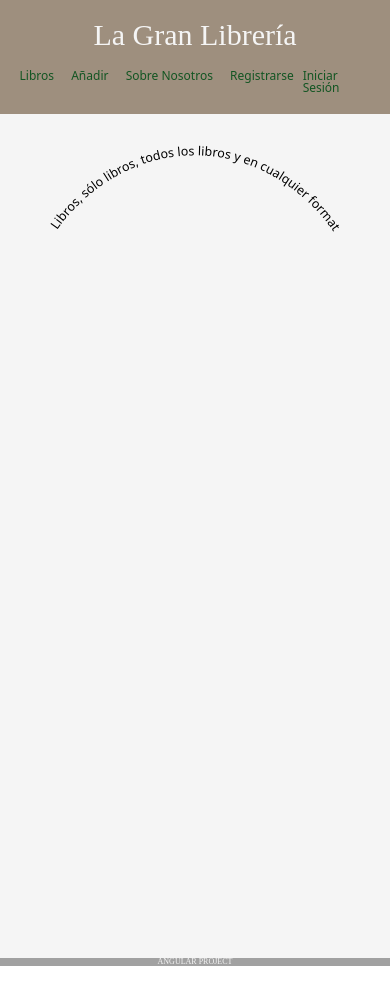
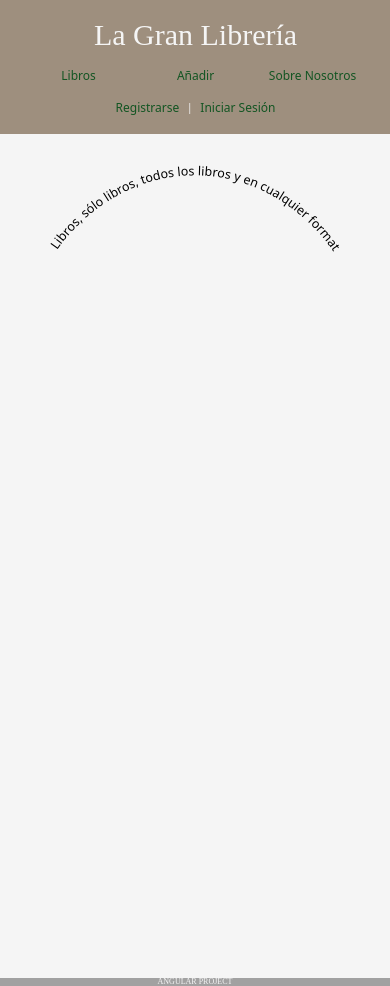
Before and after one commit to mariosepulveda3/FRONT-PROJECT-ANGULAR, an Angular app: page / in a window 390 px wide. Built offline with nearby package versions, Linux system fonts and the light colour scheme; a web font is replaced by a local one.

Commit message:
REFACTOR: resposive

```diff
--- a/src/app/components/navbar/navbar.component.html
+++ b/src/app/components/navbar/navbar.component.html
@@ -6,11 +6,11 @@
     <a routerLink="/books">Libros</a>
     <a routerLink="/newbook">Añadir</a>
     <a routerLink="/about">Sobre Nosotros</a>
-    <div *ngIf="!authService.isLoggedIn" class="users">
-      <a routerLink="/register">Registrarse</a>
-      <p>|</p>
-      <a routerLink="/login">Iniciar Sesión</a>
-    </div>
-    <button *ngIf="authService.isLoggedIn" (click)="logout()">Logout</button>
   </div>
+  <div *ngIf="!authService.isLoggedIn" class="users">
+    <a routerLink="/register">Registrarse</a>
+    <p>|</p>
+    <a routerLink="/login">Iniciar Sesión</a>
+  </div>
+  <button *ngIf="authService.isLoggedIn" (click)="logout()">Logout</button>
 </nav>
--- a/src/app/components/navbar/navbar.component.scss
+++ b/src/app/components/navbar/navbar.component.scss
@@ -10,12 +10,13 @@ nav {
   background: rgba(77, 51, 20, 0.546);
 
   @media screen and (max-width: 500px) {
-    width: 100%;
+    width: 90%;
     height: 100%;
     display: flex;
     flex-direction: column;
+    flex-wrap: wrap;
     margin: 0px;
-    padding: 20px 0px;
+    padding: 20px;
   }
 
   .container-left {
@@ -32,9 +33,10 @@ nav {
   .container-center {
     display: flex;
     justify-content: space-between;
-    width: 600px;
 
     a {
+      text-align: center;
+      width: 150px;
       text-decoration: none;
       color: rgba(4, 79, 25, 0.908);
       &:hover {
@@ -43,33 +45,47 @@ nav {
     }
 
     @media screen and (max-width: 500px) {
-      width: 90%;
+      width: 100%;
       padding-top: 20px;
 
       a {
         font-size: 12px;
-        // color: rgb(130, 231, 109);
       }
-
     }
   }
 
   .users {
     display: flex;
-    justify-content: space-between;
+    // justify-content: space-evenly;
     width: 190px;
 
     p {
       color: whitesmoke;
     }
 
+    a {
+      text-align: center;
+      // width: 200px;
+      text-decoration: none;
+      color: rgba(4, 79, 25, 0.908);
+      &:hover {
+        transform: scale(1.03);
+      }
+    }
+
     @media screen and (max-width: 500px) {
-      width: 40%;
+      width: 50%;
+      padding-top: 20px;
       display: flex;
-      justify-content: space-around;
+      justify-content: center;
+      justify-content: space-evenly;
+
+      a {
+        font-size: 12px;
+      }
 
       p {
-        color: transparent;
+        font-size: 10px;
       }
     }
   }
--- a/src/app/pages/books/books.component.scss
+++ b/src/app/pages/books/books.component.scss
@@ -48,8 +48,8 @@
     justify-content: center;
 
     .books {
-      width: 100px;
-      height: 180px;
+      width: 90px;
+      height: 160px;
       padding: 10px;
       margin: 5px;
 
```
